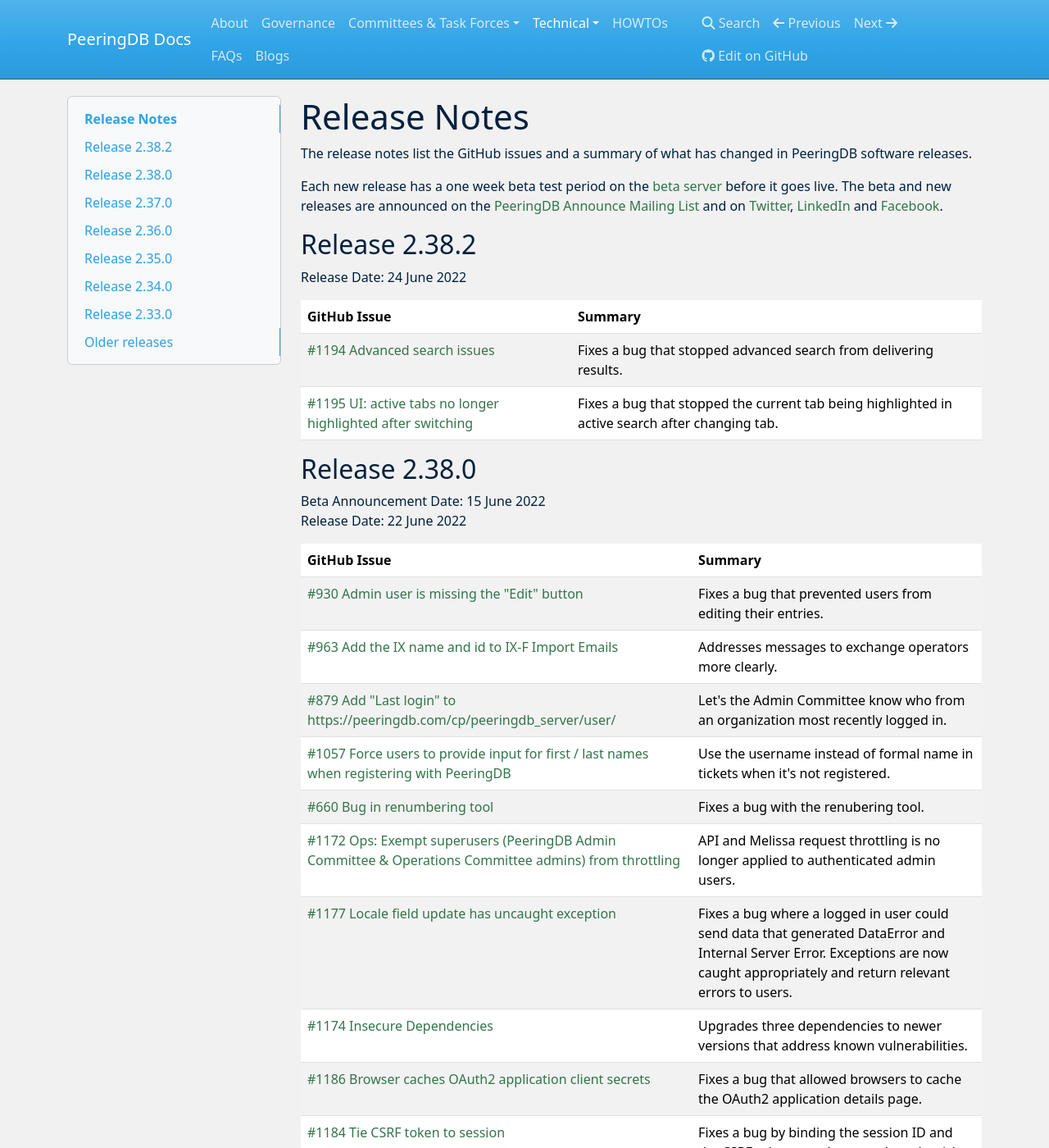
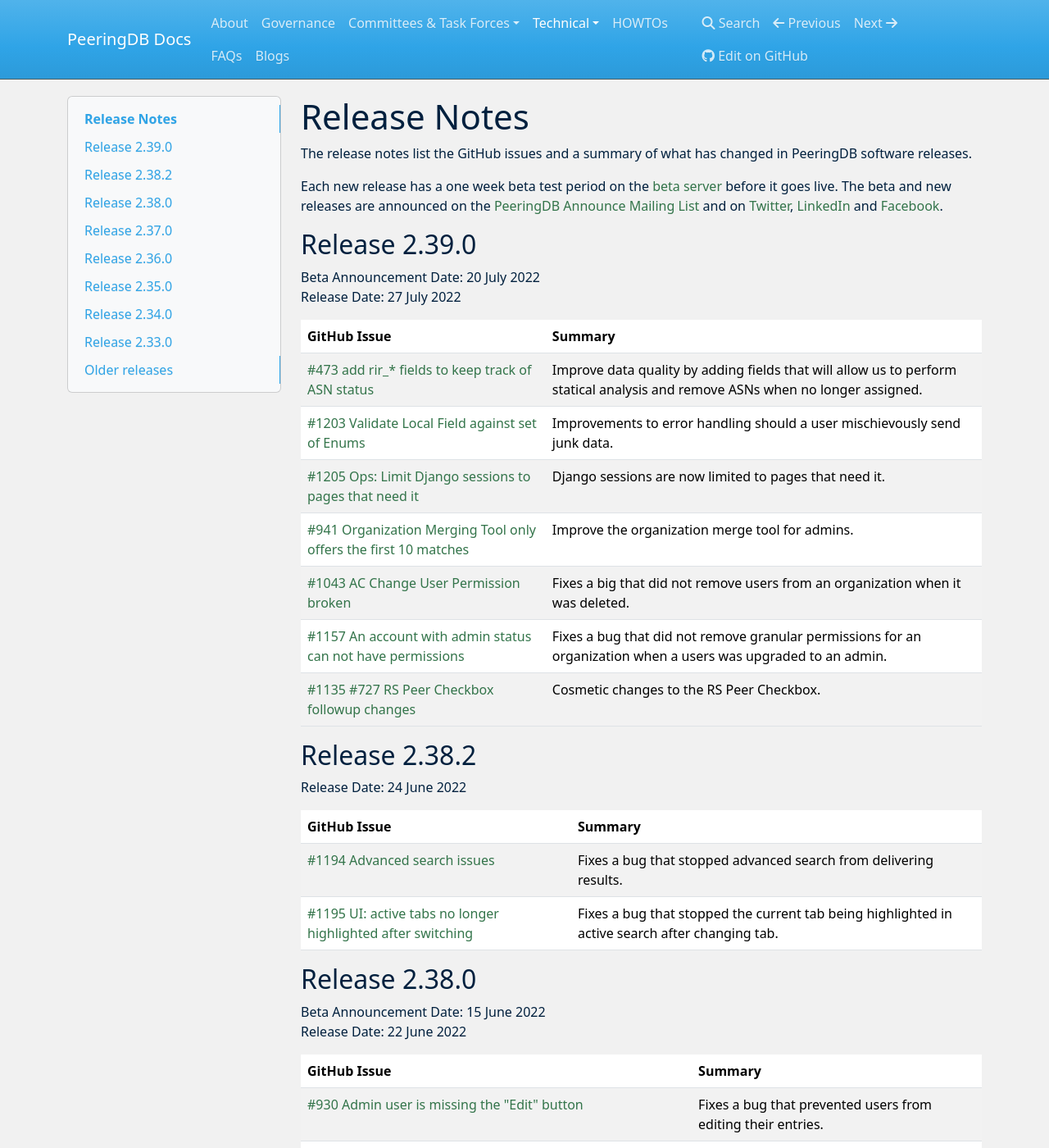
Before and after one commit to peeringdb/docs, an MkDocs documentation site: the page built from docs/release_notes/index.md, in a window 1280 px wide and 1400 px high. Shown: the whole window at 82% size. Built offline with MkDocs 1.6.1, drawn with Linux system fonts in a browser that asks for light colours; nearby versions of some CDN libraries.

Commit message:
Update index.md
Release notes for 2.39.0

```diff
--- a/docs/release_notes/index.md
+++ b/docs/release_notes/index.md
@@ -3,6 +3,22 @@
 The release notes list the GitHub issues and a summary of what has changed in PeeringDB software releases.
 
 Each new release has a one week beta test period on the [beta server](https://beta.peeringdb.com/) before it goes live.  The beta and new releases are announced on the [PeeringDB Announce Mailing List](https://lists.peeringdb.com/cgi-bin/mailman/listinfo/pdb-announce) and on [Twitter](https://twitter.com/PeeringDB), [LinkedIn](https://www.linkedin.com/company/peeringdb) and [Facebook](https://www.facebook.com/peeringdb).
+
+## Release 2.39.0
+
+Beta Announcement Date: 20 July 2022
+Release Date: 27 July 2022
+
+| **GitHub Issue** | **Summary** |
+| ----------------- | ----------- |
+| [#473 add rir_* fields to keep track of ASN status](https://github.com/peeringdb/peeringdb/issues/473) | Improve data quality by adding fields that will allow us to perform statical analysis and remove ASNs when no longer assigned. |
+| [#1203 Validate Local Field against set of Enums](https://github.com/peeringdb/peeringdb/issues/1203) | Improvements to error handling should a user mischievously send junk data. |
+| [#1205 Ops: Limit Django sessions to pages that need it](https://github.com/peeringdb/peeringdb/issues/1205) | Django sessions are now limited to pages that need it. |
+| [#941 Organization Merging Tool only offers the first 10 matches](https://github.com/peeringdb/peeringdb/issues/941) | Improve the organization merge tool for admins. |
+| [#1043 AC Change User Permission broken](https://github.com/peeringdb/peeringdb/issues/1043) | Fixes a big that did not remove users from an organization when it was deleted. |
+| [#1157 An account with admin status can not have permissions](https://github.com/peeringdb/peeringdb/issues/1157) | Fixes a bug that did not remove granular permissions for an organization when a users was upgraded to an admin. |
+| [#1135 #727 RS Peer Checkbox followup changes](https://github.com/peeringdb/peeringdb/issues/1135) | Cosmetic changes to the RS Peer Checkbox. |
+
 
 ## Release 2.38.2
 
```
